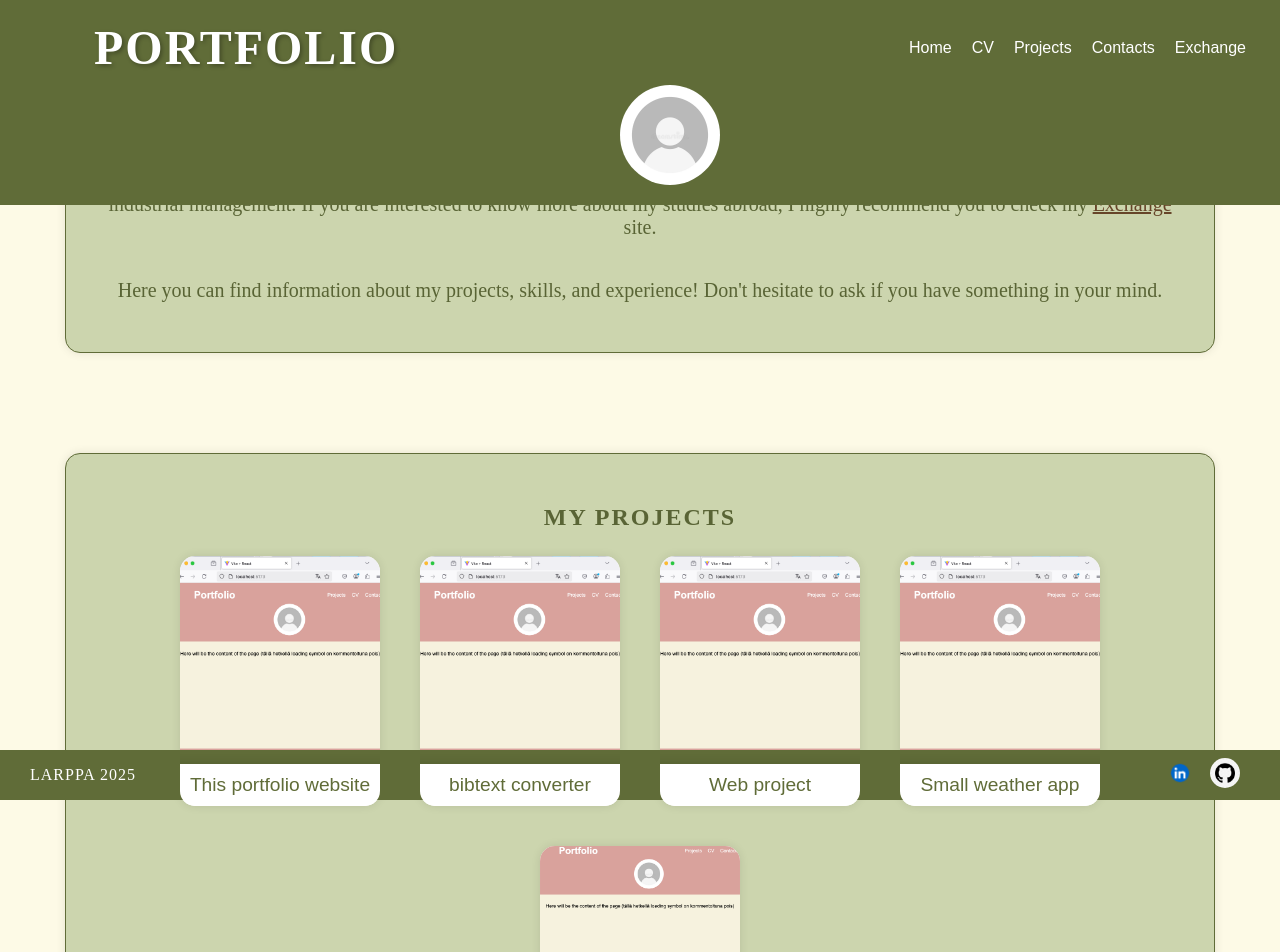
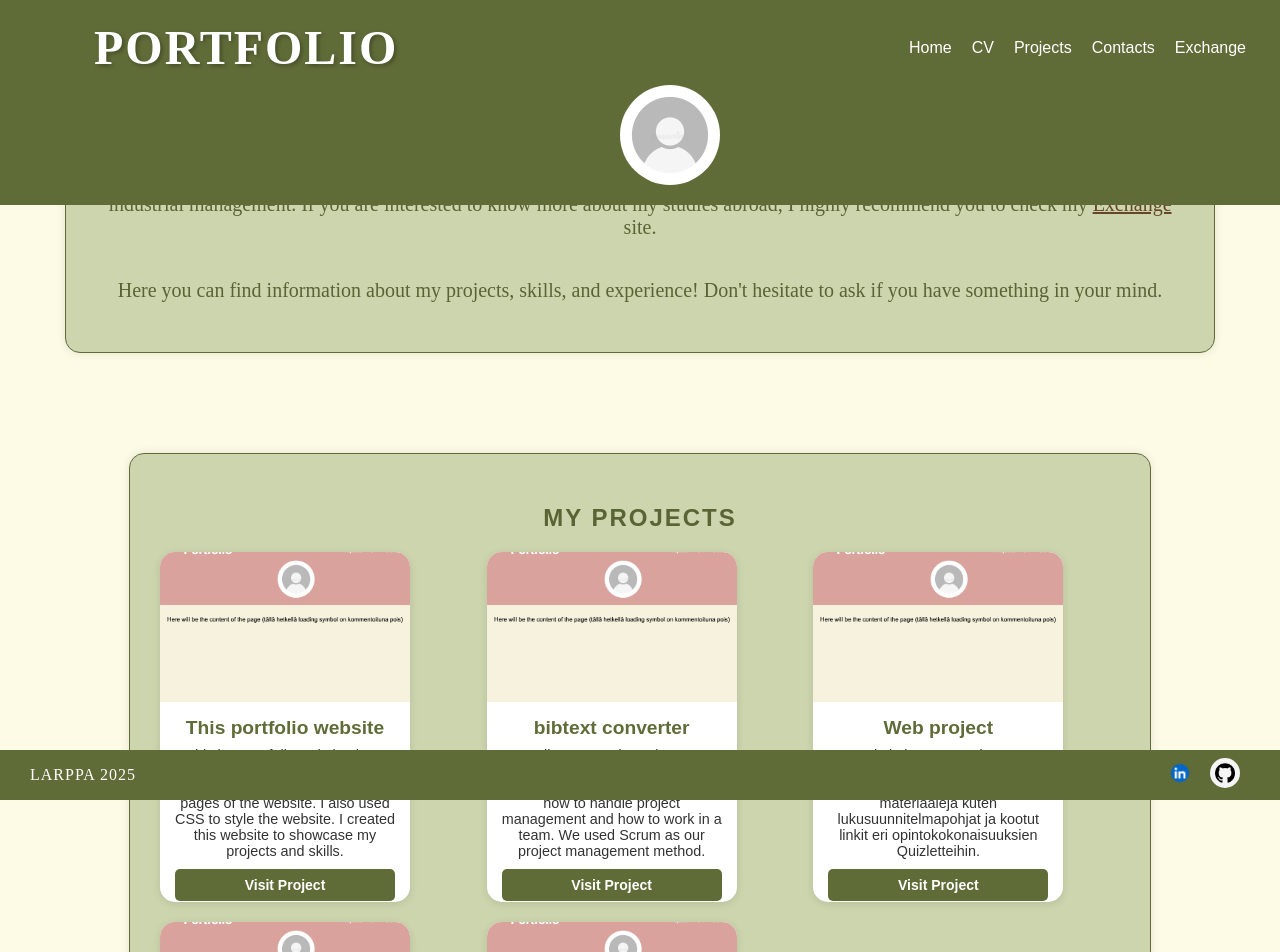
Before and after one commit to lehtio/portfolio, a React (Vite) app in the folder portfolio/: page / in a window 1280 px wide. Shown: the top 952 px of the page. Built offline with nearby package versions, Linux system fonts and the light colour scheme.

Commit message:
projektien layout paremmaksi. Ei edelleenkään vastaa figmasuunnitelmaa

```diff
--- a/portfolio/src/components/Projects.jsx
+++ b/portfolio/src/components/Projects.jsx
@@ -1,35 +1,32 @@
 import "../styles/Projects.css";
-import projectImage from "../images/project-image.png"; // Importoidaan kuva
-
+import projectImage from "../images/project-image.png"; // Import project image
 
 const projects = [
   { name: "This portfolio website",
     image: projectImage,
     description: "This is a portfolio website that I created using React. I used React Router to create the different pages of the website. I also used CSS to style the website. I created this website to showcase my projects and skills.",
-    link: "https://github.com/lehtio/portfolio ",
+    link: "https://github.com/lehtio/portfolio",
   },
-
   { name: "bibtext converter",
     image: projectImage,
-      description: "We did small project in the course where we created a bibtext converter. The point of this project was learning how to handle project management and how to work in a team. We used Scrum as our project management method.",
-      link: "https://github.com/lehtio/miniproject?tab=readme-ov-file"},
-
+    description: "small courseproject where we created a bibtext converter. The point of this project was learning how to handle project management and how to work in a team. We used Scrum as our project management method.",
+    link: "https://github.com/lehtio/miniproject?tab=readme-ov-file"
+  },
   { name: "Web project",
     image: projectImage,
-      description: "Tässä omaa kivaa puuhaa. Tarkoituksena on rakentaa nettisivusto, jonne voi koota erilaisia opintoja helpottavia materiaaleja kuten lukusuunnitelmapohjat ja kootut linkit eri opintokokonaisuuksien Quizletteihin.",
-      link: "https://github.com/lehtio/webproject"},
-
+    description: "Tarkoituksena on rakentaa nettisivusto, jonne voi koota erilaisia opintoja helpottavia materiaaleja kuten lukusuunnitelmapohjat ja kootut linkit eri opintokokonaisuuksien Quizletteihin.",
+    link: "https://github.com/lehtio/webproject"
+  },
   { name: "Small weather app",
     image: projectImage,
     description: "I created a small weather app using React. I used the OpenWeatherMap API to get the weather data. I created this app to practice using APIs in React.",
-      link: "https://github.com/lehtio/projects"},
-
+    link: "https://github.com/lehtio/projects"
+  },
   { name: "Ohjelmointi 2 kurssin vakuutustenhallinnan sovellus",
     image: projectImage,
-      description: "Ohjelmointi 2 kurssin lopputyö. Tarkoituksena oli luoda vakuutustenhallintasovellus, jossa voi lisätä, poistaa ja muokata vakuutuksia. Sovellus on tehty Javalla parityönä.",
-      link: "https://github.com/osterava/Sovellus-vakuutusten-hallintaan-ohj2"},
-
-
+    description: "Ohjelmointi 2 kurssin lopputyönä tehty vakuutustenhallinnan sovellus, jossa voi muokata, poistaa ja lisätä vakuutuksia käyttäjille.",
+    link: "https://github.com/osterava/Sovellus-vakuutusten-hallintaan-ohj2"
+  },
 ];
 
 export default function Projects() {
@@ -39,9 +36,14 @@ export default function Projects() {
       <div className="cards">
         {projects.map((project, index) => (
           <div key={index} className="card">
-            <img src={project.image} alt={project.name} />
+            <img src={project.image} alt={project.name} className="card-image" />
+            <div className="card-content">
               <div className="card-title">{project.name}</div>
               <div className="card-description">{project.description}</div>
+              <a href={project.link} target="_blank" rel="noopener noreferrer" className="project-button">
+                Visit Project
+              </a>
+            </div>
           </div>
         ))}
       </div>
--- a/portfolio/src/pages/Exchange.jsx
+++ b/portfolio/src/pages/Exchange.jsx
@@ -1,5 +1,5 @@
 import { useState } from "react";
-import LoadingScreen from "../components/LoadingScreen.jsx";
+
 import "../styles/ExchangePage.css";
 
 export default function Exchange() {
--- a/portfolio/src/pages/projektiSivu.jsx
+++ b/portfolio/src/pages/projektiSivu.jsx
@@ -1,7 +1,7 @@
 import LoadingScreen from "../components/LoadingScreen";
 import Projektit from "../components/Projects.jsx";
 import React from "react";
-import "../styles/ProjektiSivu.css";
+import "../styles/Projects.css";
 
 
 export default function Projects() {
--- a/portfolio/src/styles/Projects.css
+++ b/portfolio/src/styles/Projects.css
@@ -1,109 +1,112 @@
-body {
-  background-color: #fdfae6;
-  font-family: Arial, sans-serif;
-  margin: 0;
-  padding: 0;
-  background-size: cover;
-  display: flex;
-  justify-content: center;
-  align-items: center;
-  min-height: 100vh;
-}
-
+/* Green container - takes 75% of the screen width */
 .main-card {
   display: flex;
-  justify-content: center;
+  flex-direction: column;
   align-items: center;
-  flex-direction: column;
-  position: relative;
-  max-width: 85%;
+  width: 75%;
   padding: 30px;
   border-radius: 15px;
   box-shadow: 0 0 10px rgba(0, 0, 0, 0.1);
   background-color: #ccd5ae;
   border: 1px solid #606c38;
-  margin: 50px auto;
-  margin-bottom: 100px;
+  margin: 50px auto; /* Center the box */
 }
 
+/* Title */
 .title {
   font-size: 24px;
-  font-family: Kingdom; /* Kingdom fontti käyttöön */
-  text-transform: uppercase; /* Muuttaa isoksi */
-  letter-spacing: 2px; /* Kirjainten väliin tilaa */
+  text-transform: uppercase;
+  letter-spacing: 2px;
   font-weight: bold;
-  margin-bottom: 15px;
+  margin-bottom: 20px;
+  text-align: center;
 }
 
+/* Cards grid - Automatically adjusts based on screen width */
 .cards {
-  display: flex;
-  flex-wrap: wrap;
+  display: grid;
+  grid-template-columns: repeat(auto-fit, minmax(250px, 1fr)); /* Flexible grid */
+  gap: 20px;
+  width: 100%;
   justify-content: center;
   align-items: center;
-  gap: 20px;
 }
 
+/* Individual card */
 .card {
-  position: relative;
-  width: 200px;
-  height: 250px; /* Increased height to accommodate title */
-  box-shadow: 0 0 10px rgba(0, 0, 0, 0.1);
-  border-radius: 15px;
-  background-color: white;
-  margin: 10px;
   display: flex;
   flex-direction: column;
-  justify-content: flex-end; /* Align title to the bottom */
-  align-items: center;
-  font-size: 20px;
-  color: #606c38;
-  transition: all 0.3s;
-  cursor: pointer;
+  width: 250px;
+  height: 350px;
+  background: white;
+  border-radius: 15px;
+  box-shadow: 0 2px 8px rgba(0, 0, 0, 0.1);
   overflow: hidden;
+  text-align: center;
 }
 
+/* Image at the top */
 .card img {
   width: 100%;
-  height: 100%;
+  height: 150px;
   object-fit: cover;
-  border-radius: 15px 15px 0 0; /* Rounded corners at the top */
 }
 
-.card-title {
-  width: 100%;
-  padding: 10px;
-  background-color: white;
-  color: #606c38;
-  font-size: 1.2rem;
-  text-align: center;
-  z-index: 1;
-  border-radius: 0 0 15px 15px; /* Rounded corners at the bottom */
-  box-shadow: 0 -2px 10px rgba(0, 0, 0, 0.1); /* Shadow effect */
+/* Card content */
+.card-content {
+  padding: 15px;
+  display: flex;
+  flex-direction: column;
+  flex-grow: 1;
+  justify-content: space-between;
 }
 
-.card-description {
-  position: absolute;
-  top: 0;
-  left: 0;
-  width: 100%;
-  height: 100%;
-  background: #606c38;
-  color: white;
-  display: flex;
-  justify-content: center;
-  align-items: center;
-  text-align: center;
-  opacity: 0;
-  transition: opacity 0.3s;
-  padding: 10px;
-  box-sizing: border-box;
-  z-index: 1;
+/* Title inside card */
+.card-title {
+  font-size: 1.2rem;
+  font-weight: bold;
+  color: #606c38;
+  margin-bottom: 8px;
 }
 
-.card:hover .card-description {
-  opacity: 1;
+/* Description inside card */
+.card-description {
+  font-size: 0.9rem;
+  color: #333;
+  flex-grow: 1; /* Pushes button to bottom */
 }
 
-.card:hover img {
-  filter: blur(2px);
+/* Visit Project Button */
+.project-button {
+  display: inline-block;
+  text-decoration: none;
+  padding: 8px 12px;
+  background-color: #606c38;
+  color: white;
+  border-radius: 5px;
+  font-size: 14px;
+  font-weight: bold;
+  margin-top: 10px;
+  transition: 0.3s;
 }
+
+.project-button:hover {
+  background-color: #445227;
+}
+
+/* Responsive Design */
+@media (max-width: 768px) {
+  .main-card {
+    width: 90%; /* Make green container bigger on small screens */
+  }
+
+  .cards {
+    grid-template-columns: repeat(auto-fit, minmax(200px, 1fr)); /* Smaller cards on small screens */
+  }
+}
+
+@media (max-width: 480px) {
+  .cards {
+    grid-template-columns: 1fr; /* Single column on very small screens */
+  }
+}
--- a/portfolio/src/styles/ProjektiSivu.css
+++ /dev/null
@@ -1,4 +0,0 @@
-h1 {
-    text-align: center;
-    margin-bottom: 200px;
-  }
```
Lines whose indentation alone changed are shown as unchanged.
